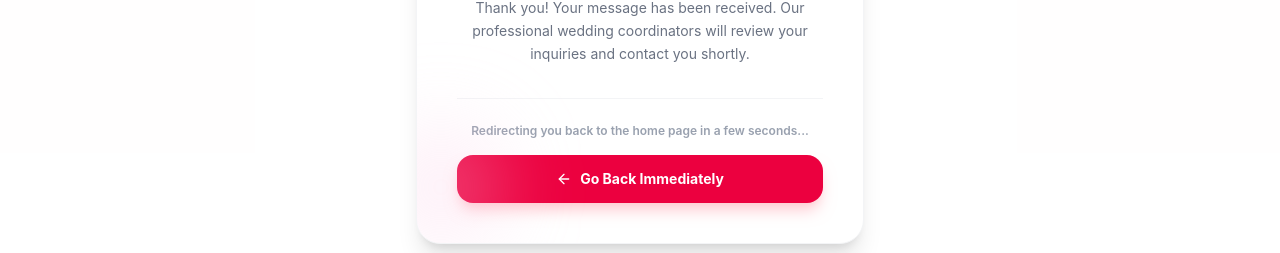
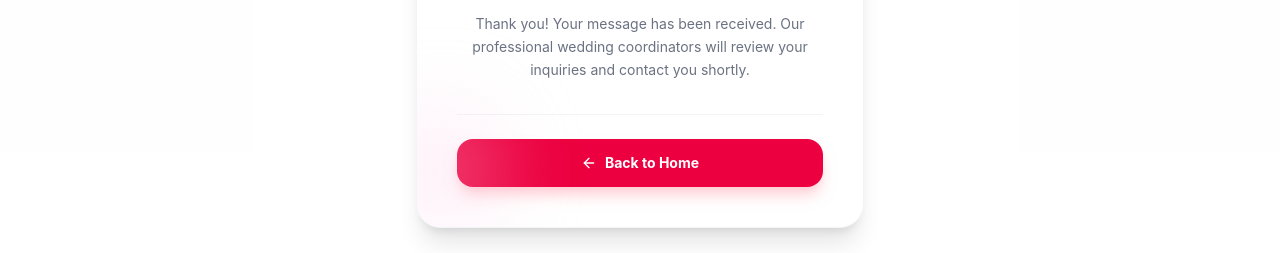
Before and after one commit to Rukundo-elie/Wedding-Planner-Platform, a React (Vite) app in the folder client/: page /contact-success in a window 1280 px wide. Shown: the part 356-609 px from the top of the page. Built offline with nearby package versions, Linux system fonts and the light colour scheme; no server answers.

Commit message:
Remove auto-redirect timer and countdown text from ContactSuccess page

```diff
--- a/client/src/pages/ContactSuccess.jsx
+++ b/client/src/pages/ContactSuccess.jsx
@@ -1,19 +1,8 @@
-import React, { useEffect } from 'react';
-import { useNavigate, Link } from 'react-router-dom';
+import React from 'react';
+import { Link } from 'react-router-dom';
 import { CheckCircle, ArrowLeft } from 'lucide-react';
 
 const ContactSuccess = () => {
-  const navigate = useNavigate();
-
-  useEffect(() => {
-    // Automatically redirect back to landing page after 8 seconds
-    const timer = setTimeout(() => {
-      navigate('/');
-    }, 8000);
-
-    return () => clearTimeout(timer);
-  }, [navigate]);
-
   return (
     <div className="flex min-h-[75vh] items-center justify-center px-4 py-16 sm:px-6 lg:px-8 bg-rose-50/5">
       <div className="mx-auto max-w-md w-full text-center space-y-8 bg-white p-10 rounded-3xl border border-gray-100 shadow-xl relative overflow-hidden">
@@ -37,17 +26,13 @@ const ContactSuccess = () => {
           </p>
         </div>
 
-        <div className="border-t border-gray-100 pt-6 space-y-4">
-          <p className="text-xs text-gray-400 font-semibold">
-            Redirecting you back to the home page in a few seconds...
-          </p>
-
+        <div className="border-t border-gray-100 pt-6">
           <Link
             to="/"
             className="inline-flex w-full justify-center items-center gap-2 rounded-2xl bg-rose-600 hover:bg-rose-500 text-white py-3.5 px-4 text-sm font-bold shadow-lg shadow-rose-200 transition"
           >
             <ArrowLeft className="h-4 w-4" />
-            <span>Go Back Immediately</span>
+            <span>Back to Home</span>
           </Link>
         </div>
       </div>
```
